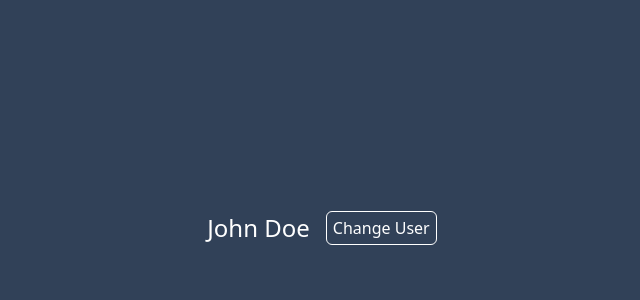
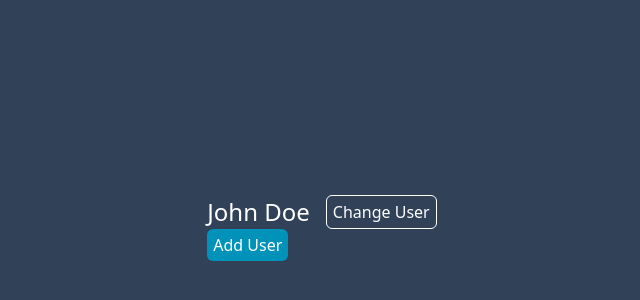
Before and after one commit to alaminsframe/react, a React (Vite) app: page / in a window 1280 px wide. Shown: the part 172-472 px from the top of the page, without its empty margins (318-958 px from the left). Built offline with nearby package versions, Linux system fonts and the light colour scheme.

Commit message:
adding user

```diff
--- a/src/Exercise/UserList.jsx
+++ b/src/Exercise/UserList.jsx
@@ -9,16 +9,28 @@ const UserList = () => {
     }])
 
     const changeUser = (id, name) => {
-        const newUsers = [...users];
-        const foundUser = newUsers.find( (user) => user.id === id );
+        const userCopy = [...users];
+        const foundUser = userCopy.find( (user) => user.id === id );
         if (foundUser) {
             foundUser.name = name;
         }
-        setUsers(newUsers);
+        setUsers(userCopy);
     }
+
+    const addUser = () => {
+        const newUser = {
+            id: crypto.randomUUID(),
+            name: 'Jhon Le',
+            address: 'Los Angeles',
+        }
+        setUsers([...users, newUser]);
+        console.log(users);
+
+    }
+
     return (
         <div>
-            <ul>
+            <ul className='flex flex-col gap-4'>
                 {
                     users.map((user) =>(
                         <li key={user.id} className='flex gap-4 items-center'>
@@ -35,6 +47,13 @@ const UserList = () => {
                     ))
                 }
             </ul>
+
+            <button
+                onClick = {addUser}
+                className='bg-cyan-600 text-white px-1.5 py-1 rounded-md'
+            >
+                Add User
+            </button>
         </div>
     )
 }
```
